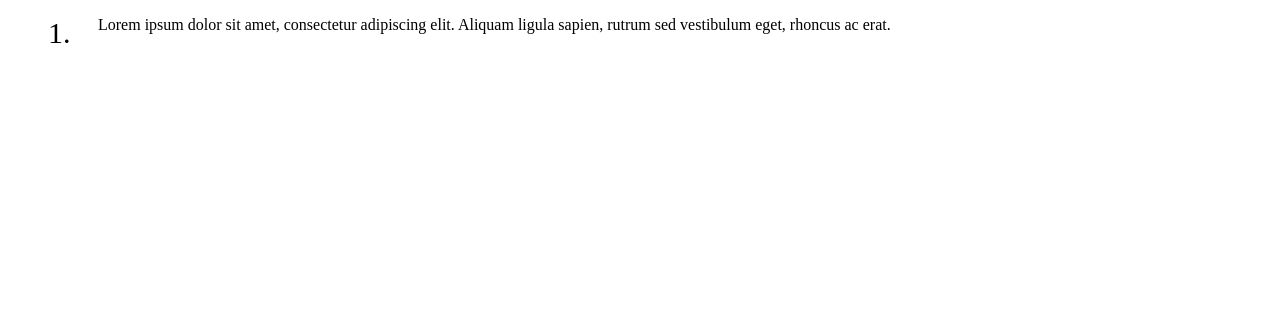
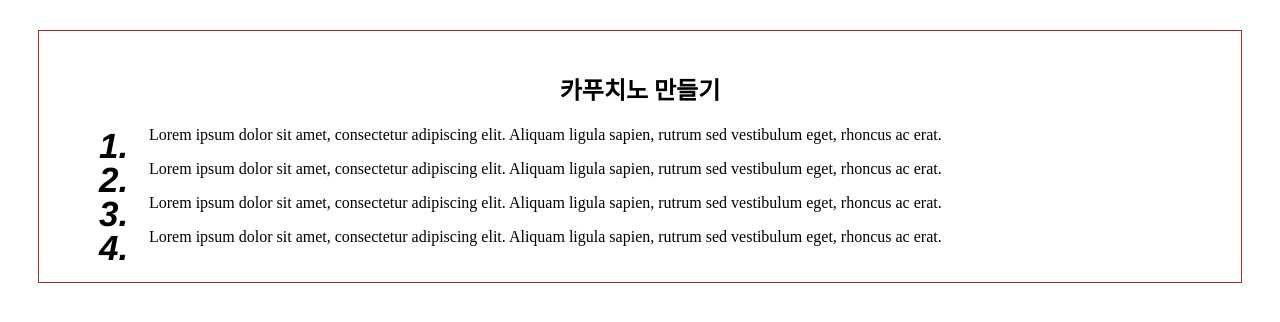
Before and after one commit to YeongJae0114/WebPrograming, a plain HTML site: page 문제/실습문제5장/9번.html in a window 1280 px wide. Drawn offline with Linux system fonts and the light colour scheme.

Commit message:
시험 2시간 전

```diff
--- a/문제/실습문제5장/9번.html
+++ b/문제/실습문제5장/9번.html
@@ -16,15 +16,32 @@
         span{
             font-size: 30px;
             position: absolute;
+            font:bold italic 35px Helvetica;
+        }
+        .my1{
+            border: 1px solid brown;
+            margin: 30px;
+            padding: 20px;
+        }
+        h2{
+            text-align: center;
         }
     </style>
 </head>
 <body>
+    <div class="my1">
+        <h2>카푸치노 만들기</h2>
     <ol>
         <li><span>1.</span><p>Lorem ipsum dolor sit amet,
             consectetur adipiscing elit. Aliquam ligula sapien, rutrum sed vestibulum eget, rhoncus ac erat.</p></li>
-    </ol>
+        <li><span>2.</span><p>Lorem ipsum dolor sit amet,
+                consectetur adipiscing elit. Aliquam ligula sapien, rutrum sed vestibulum eget, rhoncus ac erat.</p></li>
+        <li><span>3.</span><p>Lorem ipsum dolor sit amet,
+                    consectetur adipiscing elit. Aliquam ligula sapien, rutrum sed vestibulum eget, rhoncus ac erat.</p></li>
+        <li><span>4.</span><p>Lorem ipsum dolor sit amet,
+                        consectetur adipiscing elit. Aliquam ligula sapien, rutrum sed vestibulum eget, rhoncus ac erat.</p></li>
+                </ol>
 
-
+</div>
 </body>
 </html>
```
